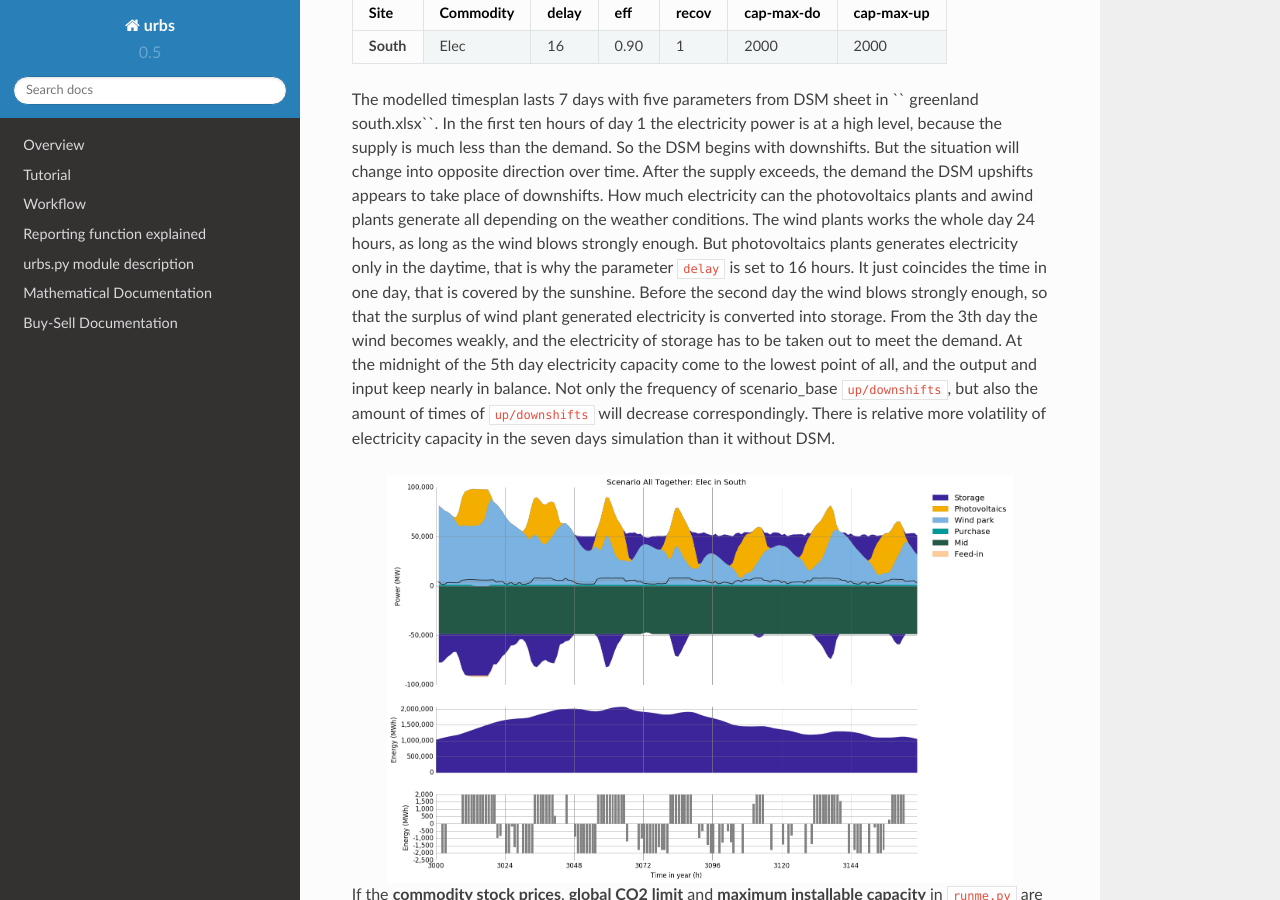
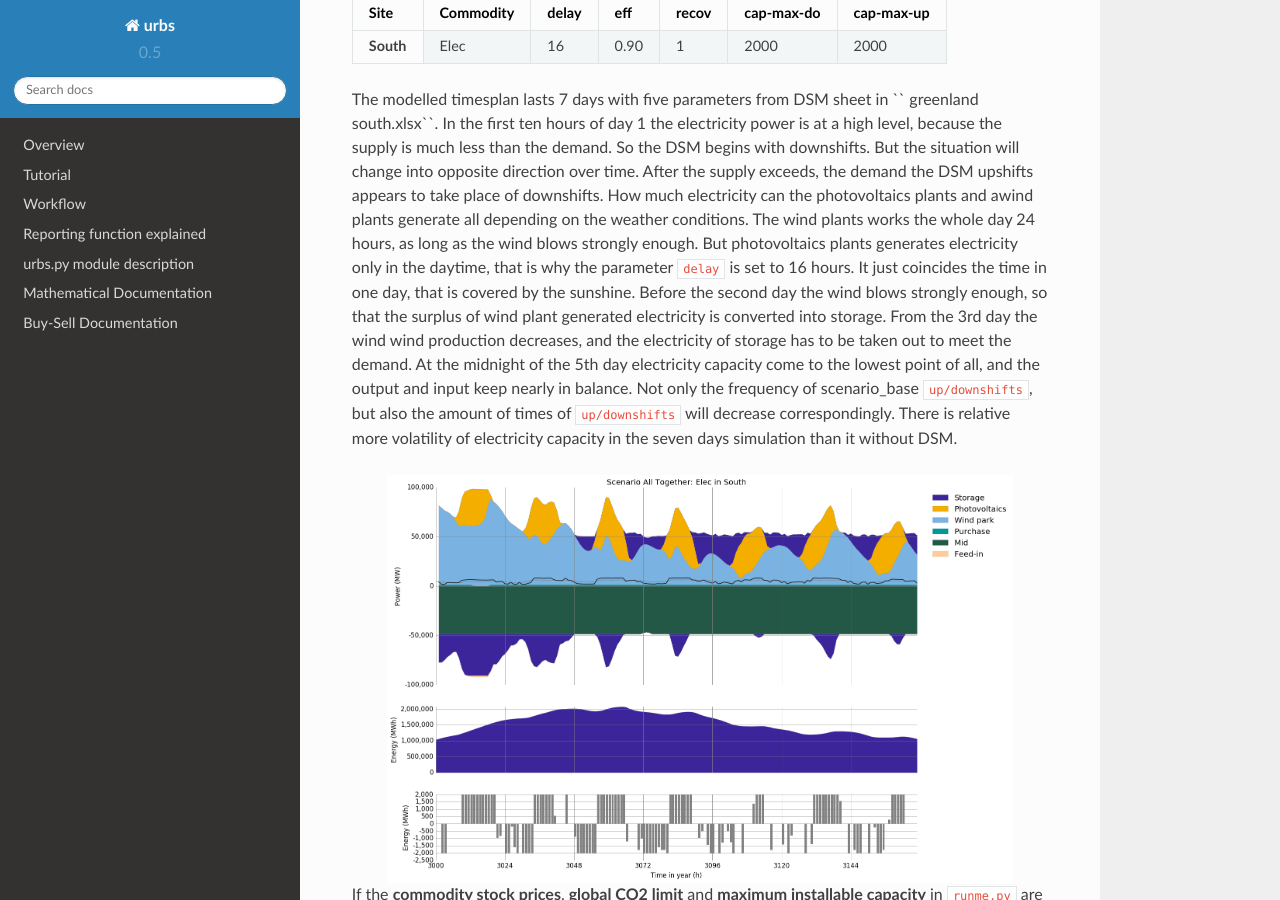
Before and after one commit to tum-ens/urbs, a Sphinx documentation site: the page built from doc/dsmdoc.rst, in a window 1280 px wide and 900 px high, scrolled down 2062 px. Built offline with Sphinx 7.4.7 and the Read the Docs theme 2.0.0, drawn with Linux system fonts in a browser that asks for light colours.

Commit message:
Update dsmdoc.rst

```diff
--- a/doc/dsmdoc.rst
+++ b/doc/dsmdoc.rst
@@ -44,6 +44,7 @@
 - it is *necessary* to constraint the whole system with DSM downshifts, if
 the demand is greater than the total output capacity.
 
+
 - it is *profitable* to constraint the whole system with DSM downshifts, if
 the commodity begin to show upward trend till the peak value.
 
@@ -65,7 +66,8 @@
 constant.
 
 The following scenario illustrates the energy balance of the ``South`` of
-``greenland``. It has a demand of 50-100 GW that is supplied by a 50 GW photovoltaics plant and a 50 GW wind plant. In addition a 50 GW transmission
+``greenland``. It has a demand of 50-100 GW that is supplied by a 50 GW
+photovoltaics plant and a 50 GW wind plant. In addition a 50 GW transmission
 cable exports electricity, which connects the ``Mid`` of island with the grid
 of ``South``. Both capacities and prices are fix. Because of the meteorological
 effects on Photovoltaics plants, the timesteps began at the 3000th hour of the
@@ -104,7 +106,7 @@
 parameter ``delay`` is set to 16 hours. It just coincides the time in one day,
 that is covered by the sunshine. Before the second day the wind blows strongly
 enough, so that the surplus of wind plant generated electricity is converted
-into storage. From the 3th day the wind becomes weakly, and the electricity of
+into storage. From the 3rd day the wind wind production decreases, and the electricity of
 storage has to be taken out to meet the demand. At the midnight of the 5th day
 electricity capacity come to the lowest point of all, and the output and input
 keep nearly in balance.  Not only the frequency of scenario_base ``up/downshifts``,
```
